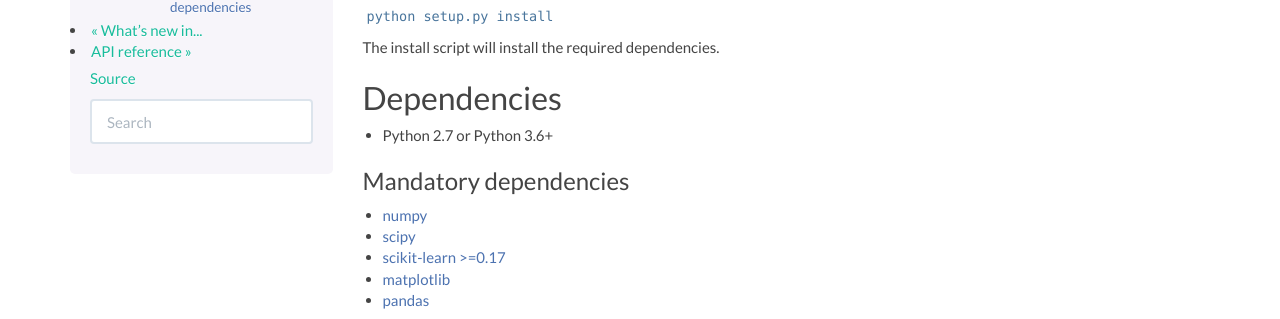
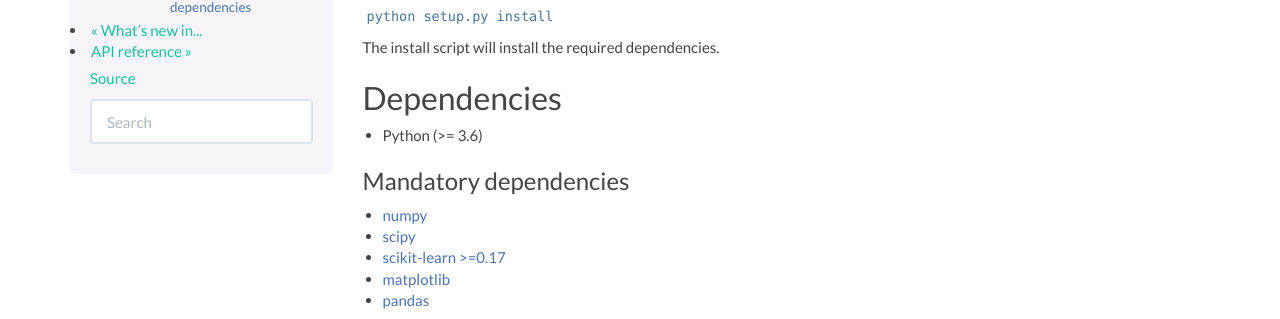
Before and after one commit to pyRiemann/pyRiemann, a Sphinx documentation site: the page built from doc/installing.rst, in a window 1280 px wide. Shown: the part 226-545 px from the top of the page. Built offline with Sphinx 7.4.7, drawn with Linux system fonts in a browser that asks for light colours; formulas are drawn with MathJax 3; pages that are not in the unit, such as notebooks, are missing from menus.

Commit message:
Update doc/installing.rst
Co-authored-by: Alexandre Gramfort <alexandre.gramfort@m4x.org>

```diff
--- a/doc/installing.rst
+++ b/doc/installing.rst
@@ -16,7 +16,7 @@ The install script will install the required dependencies.
 Dependencies
 ~~~~~~~~~~~~
 
--  Python 2.7  or Python 3.6+
+-  Python (>= 3.6)
 
 Mandatory dependencies
 ^^^^^^^^^^^^^^^^^^^^^^
```
